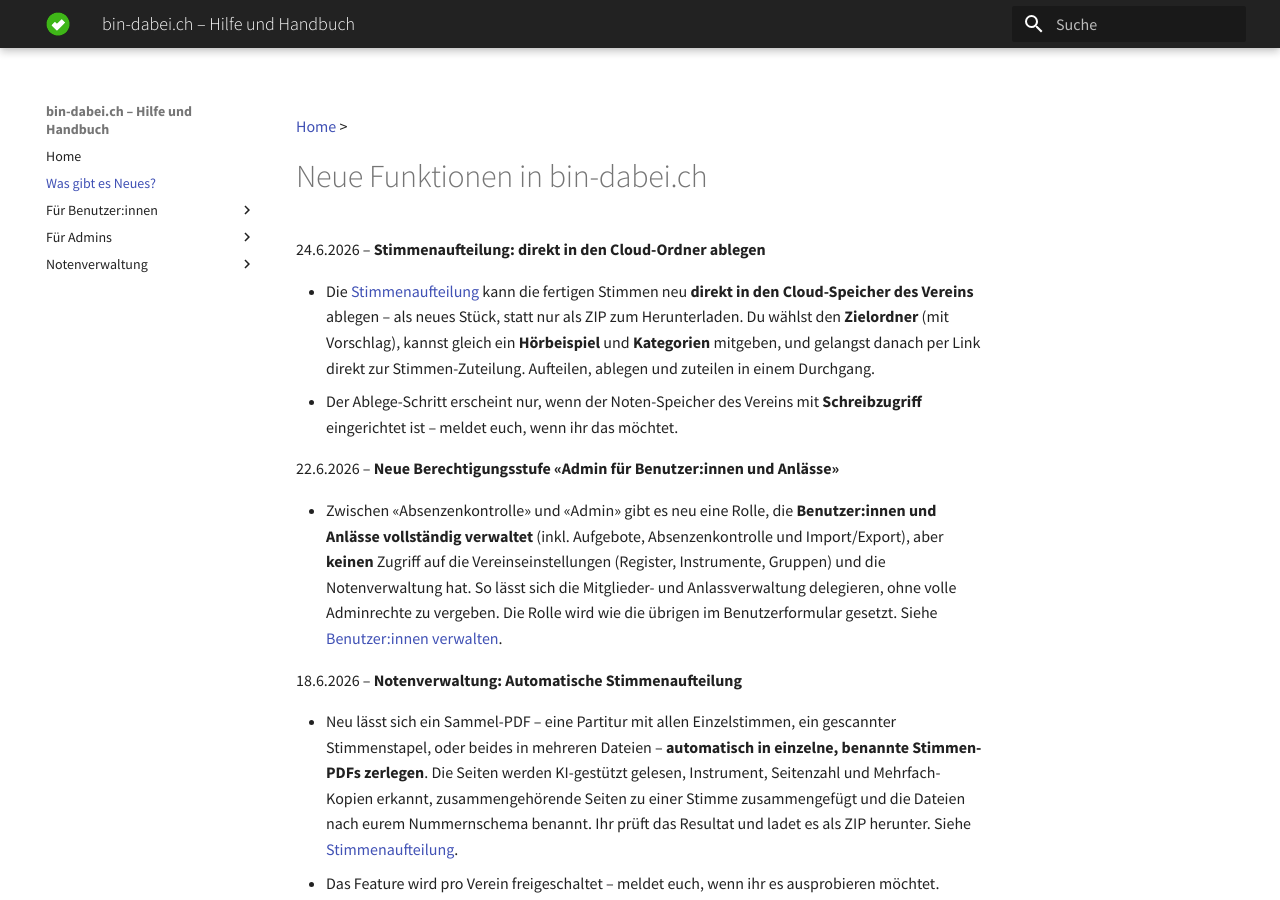
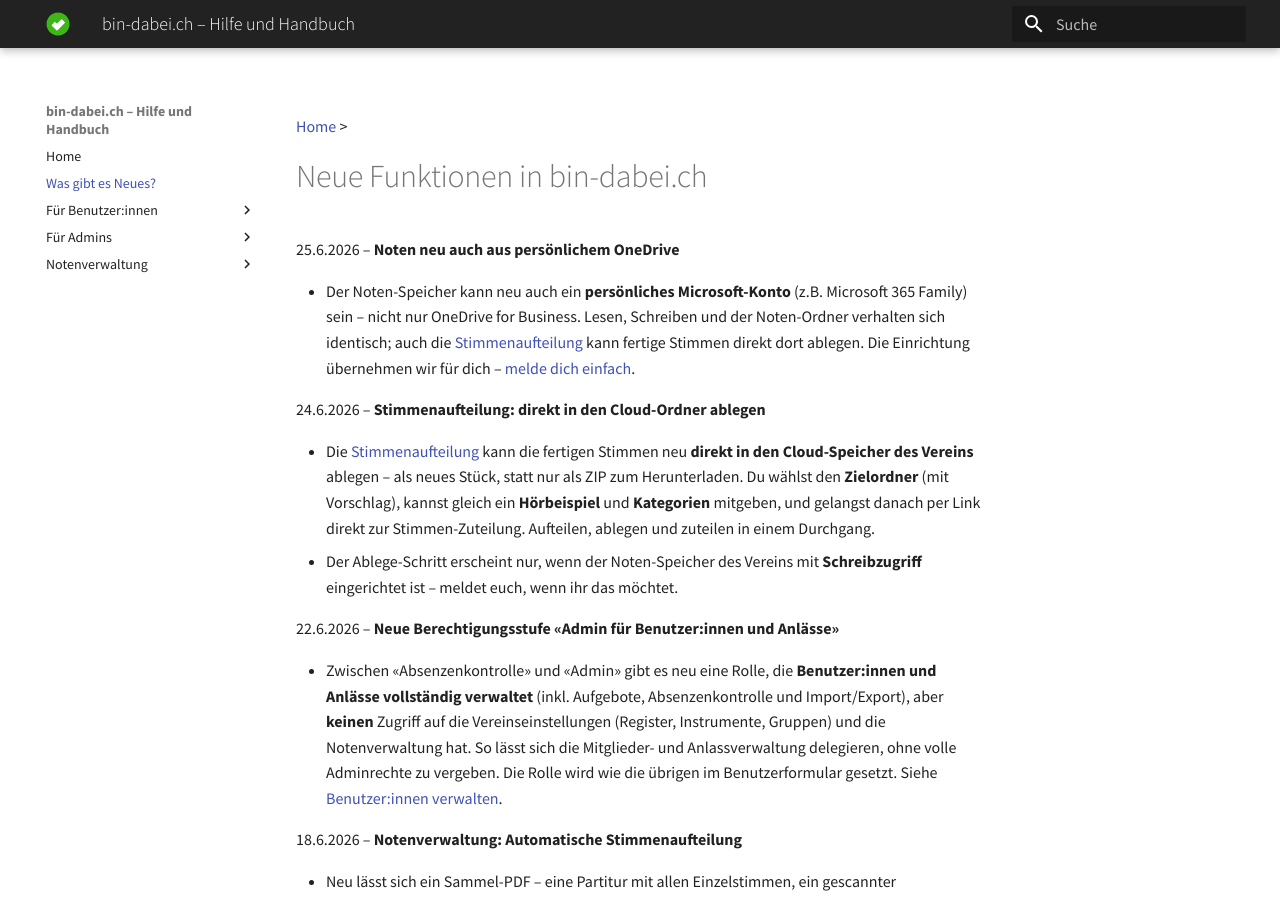
Before and after one commit to ritterg/bin-dabei-dokumentation, an MkDocs documentation site: the page built from docs/changelog.md, in a window 1280 px wide and 900 px high. Built offline with MkDocs 1.6.1 and Material for MkDocs 9.7.7, drawn with Linux system fonts in a browser that asks for light colours; some web fonts are replaced.

Commit message:
docs(noten): personal OneDrive as scores storage (changelog + einrichten)
Co-Authored-By: Claude Opus 4.8 (1M context) <noreply@anthropic.com>

```diff
--- a/docs/changelog.md
+++ b/docs/changelog.md
@@ -1,6 +1,10 @@
 [Home](/) >
 
 # Neue Funktionen in bin-dabei.ch
+
+25.6.2026 – **Noten neu auch aus persönlichem OneDrive**
+
+- Der Noten-Speicher kann neu auch ein **persönliches Microsoft-Konto** (z.B. Microsoft 365 Family) sein – nicht nur OneDrive for Business. Lesen, Schreiben und der Noten-Ordner verhalten sich identisch; auch die [Stimmenaufteilung](/noten/stimmenaufteilung) kann fertige Stimmen direkt dort ablegen. Die Einrichtung übernehmen wir für dich – [melde dich einfach](mailto:info@bin-dabei.ch).
 
 24.6.2026 – **Stimmenaufteilung: direkt in den Cloud-Ordner ablegen**
 
```
Also changed, not shown: docs/noten/einrichten.md (+1 -1 lines).
